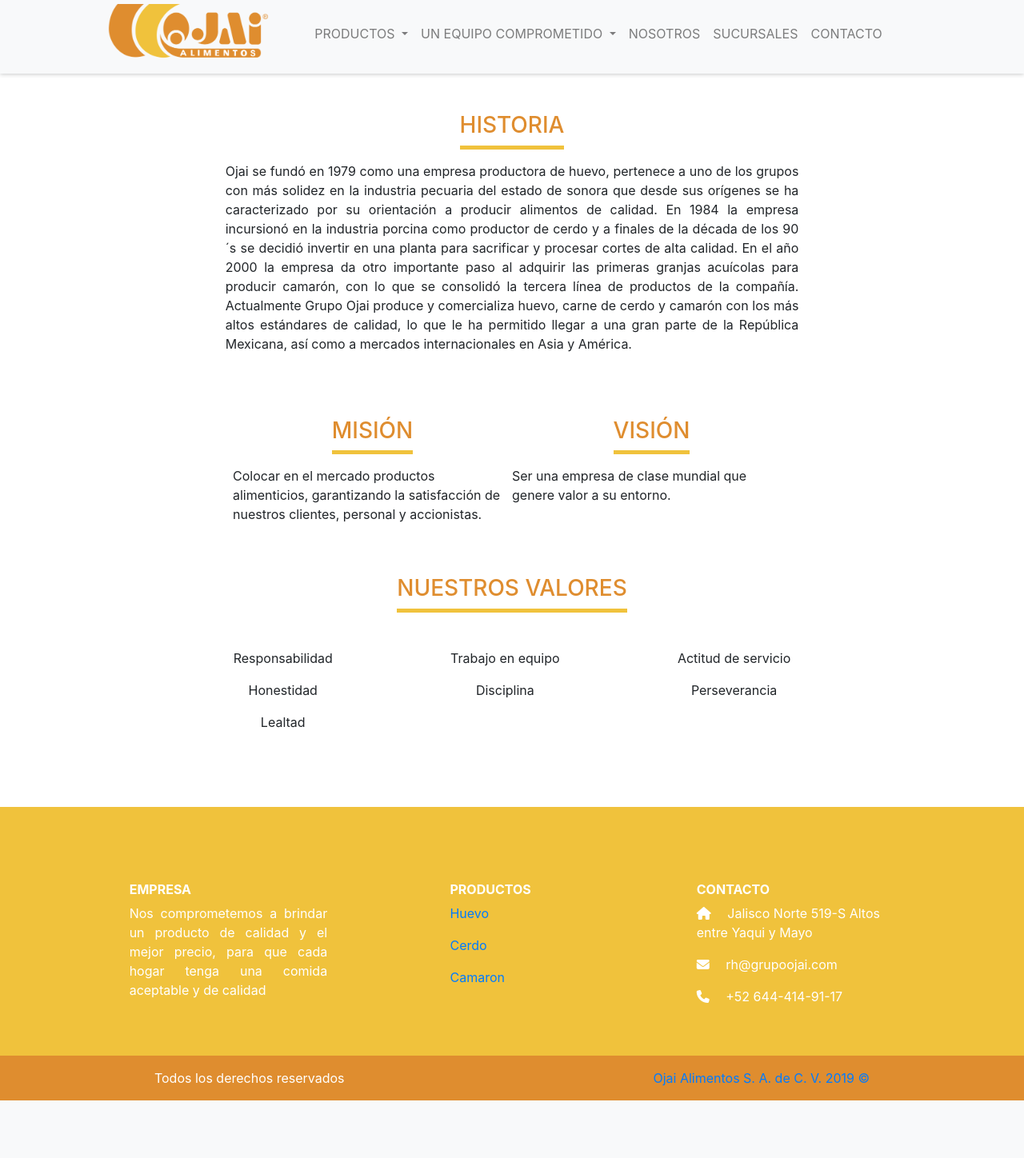
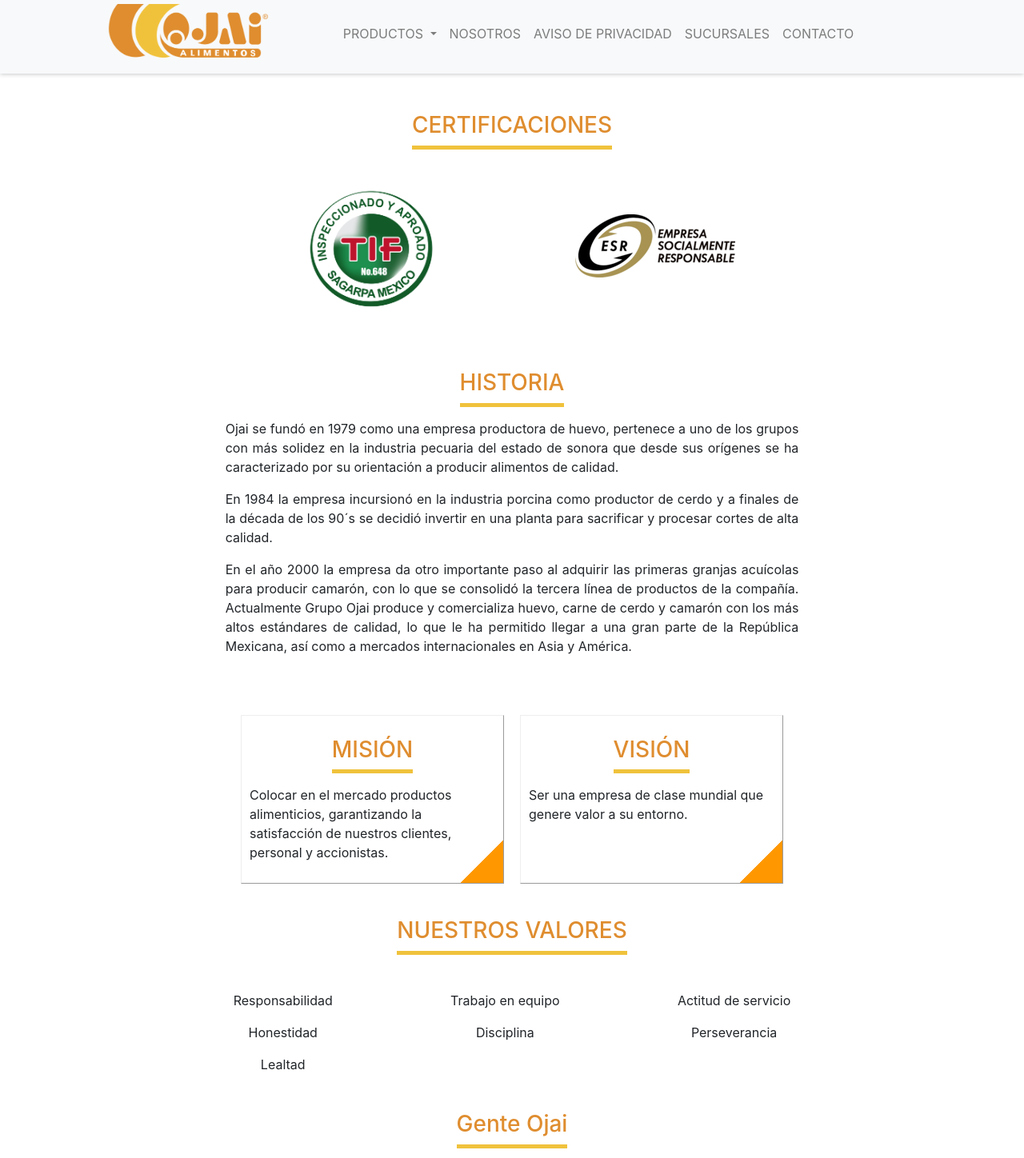
Before and after one commit to ojaiti/ojai, a PHP site: page /nosotros.php in a window 1280 px wide. Shown: the top 1448 px of the page at 80% size. Before the commit the page ends 1376 px from the top, so only its background shows below. Run offline with PHP 8.4, Linux system fonts and the light colour scheme; some libraries are stand-ins or nearby versions.

Commit message:
Se agregaron imagenes de certificaciones y se estilozo la seccion de sucursales

```diff
--- a/assets/css/style.css
+++ b/assets/css/style.css
@@ -32,6 +32,7 @@ h3{
 }
 .center{
     margin: auto;
+    text-align: center;
 }
 .bg-main{
     background: var(--prColor);
@@ -91,6 +92,11 @@ h3{
     display: flex ;
     justify-content: center ;
 }
+.spce-cc{
+    display: flex ;
+    justify-content: center ;
+    align-items: center;
+}
 .spce-a{
     display: flex ;
     justify-content: space-around ;
@@ -121,6 +127,18 @@ h3{
     display: flex;
     flex-direction: column;
     box-sizing: border-box;
+
+}
+.box-border{
+    border: 1px outset;
+    padding: 10px;
+    box-sizing: border-box;
+    margin: 10px;
+    background: linear-gradient(135deg, #ffffff, 90%, #FF9800 20% );
+
+}
+.certificaciones{
+    width: 200px;
 }
 /* Grid System */
 .grid-2{
--- a/assets/js/app.js
+++ b/assets/js/app.js
@@ -202,7 +202,7 @@ function listaPlatillos(){
     parrafos.forEach(ele =>{
       ele.classList.add('ocultar');
     }); */
-}
+} /* Fin funcion listarPlatillos */
 
 
 let items = document.querySelectorAll('.item');
--- a/bolsa.php
+++ b/bolsa.php
@@ -50,7 +50,6 @@
               </div>
             </div>
           </form>
-            <img class="p-alimentos" src="http://www.ojaialimentos.com.mx/img/slide_cont/equipo.jpg" alt="alimentos">
         </div>
 
     </div>
--- a/includes/templates/header.php
+++ b/includes/templates/header.php
@@ -59,7 +59,7 @@
 
 
       </li>
-      <li class="nav-item dropdown">
+      <!-- <li class="nav-item dropdown">
         <a class="nav-link dropdown-toggle" href="#" id="navbarDropdown" role="button" data-toggle="dropdown" aria-haspopup="true" aria-expanded="false">
         UN EQUIPO COMPROMETIDO
         </a>
@@ -67,10 +67,15 @@
           <a class="dropdown-item" aria-label="Gente Ojai" href="gente.php">GENTE OJAI</a>
 
 
-      </li>
+      </li> -->
       <li class="nav-item dropdown">
         <a class="nav-link" href="nosotros.php" role="button" aria-label="Nosotros"   aria-expanded="false">
         NOSOTROS
+        </a>
+      </li>
+      <li class="nav-item dropdown">
+        <a class="nav-link" href="aviso.php" role="button" aria-label="Nosotros"   aria-expanded="false">
+        AVISO DE PRIVACIDAD
         </a>
       </li>
       <li class="nav-item">
--- a/nosotros.php
+++ b/nosotros.php
@@ -1,4 +1,23 @@
 <?php include 'includes/templates/header.php'?>
+<section class="col-lg-10 mx-auto pt-5 spce-c">
+        <span class="content-titles">
+        <h3 class="title-center txt-center">CERTIFICACIONES</h3>
+        </span>
+</section>
+<div class="spce-c">
+<div class="col-lg-7 mgt-2 spce-a">
+  <div class="spce-cc">
+
+    <img class="certificaciones" src="assets/img/SelloTif.png" alt="tipo inspeccion federal">
+  </div>
+ <div class="spce-cc">
+
+   <img class="certificaciones" src="assets/img/Logo_esr_r.png" alt="empresa socialmente responsable">
+   </div>
+   </div>
+</div>
+
+
 <section class="col-lg-10 mx-auto pt-5 spce-c">
         <span class="content-titles">
         <h3 class="title-center txt-center">HISTORIA</h3>
@@ -8,7 +27,9 @@
 <div class="spce-c">
 <div class="col-lg-7 mgt-2">
        <p align="justify"> Ojai se fundó en 1979 como una empresa productora de huevo, pertenece a uno de los grupos con más solidez en la industria pecuaria del estado de sonora que desde sus orígenes se ha caracterizado por su orientación a producir alimentos de calidad.
-En 1984 la empresa incursionó en la industria porcina como productor de cerdo y a finales de la década de los 90´s se decidió invertir en una planta para sacrificar y procesar cortes de alta calidad.
+       </p>
+<p align="justify">       En 1984 la empresa incursionó en la industria porcina como productor de cerdo y a finales de la década de los 90´s se decidió invertir en una planta para sacrificar y procesar cortes de alta calidad.
+</p><p align="justify">
 En el año 2000 la empresa da otro importante paso al adquirir las primeras granjas acuícolas para producir camarón, con lo que se consolidó la tercera línea de productos de la compañía.
 Actualmente Grupo Ojai produce y comercializa huevo, carne de cerdo y camarón con los más altos estándares de calidad, lo que le ha permitido llegar a una gran parte de la República Mexicana, así como a mercados internacionales en Asia y América.
 </p> </div>
@@ -20,7 +41,7 @@ Actualmente Grupo Ojai produce y comercializa huevo, carne de cerdo y camarón c
     <div class="col-lg-7 m-3">
       <div class="grid-2">
 
-          <div class="box box-left">
+          <div class="box box-left box-border">
               <section class="mx-auto pt-3 spce-c">
                   <span class="content-titles">
                   <h3 class="title-center txt-c">MISIÓN</h3>
@@ -32,7 +53,7 @@ Actualmente Grupo Ojai produce y comercializa huevo, carne de cerdo y camarón c
                 </div>
           </div> <!-- Fin box -->
 
-          <div class="box box-right">
+          <div class="box box-right box-border">
               <section class="mx-auto pt-3 spce-c">
                   <span class="content-titles">
                   <h3 class="title-center txt-c">VISIÓN</h3>
@@ -50,7 +71,7 @@ Actualmente Grupo Ojai produce y comercializa huevo, carne de cerdo y camarón c
 <!-- Fin spec-c -->
 <div class="box box-right">
 
-<section class="col-lg-10 mx-auto pt-3 spce-c">
+<section class="col-lg-10 mx-auto spce-c">
         <span class="content-titles">
         <h3 class="title-center txt-c">NUESTROS VALORES</h3>
         </span>
@@ -80,6 +101,37 @@ Actualmente Grupo Ojai produce y comercializa huevo, carne de cerdo y camarón c
   </div>
 </div>
 
+<section class="col-lg-10 mx-auto spce-c">
+        <span class="content-titles">
+        <h3 class="title-center txt-c">Gente Ojai</h3>
+        </span>
+</section>
+
+<div class="row spce-c pt-5 m-3 txt-j">
+    <div class="col-lg-10 spce-c">
+        <div class="col-lg-8">
+            <img class="p-alimentos" src="http://www.ojaialimentos.com.mx/img/slide_cont/equipo.jpg" alt="alimentos">
+            <p class="pt-3" >
+ En Ojai Alimentos buscamos la excelencia en nuestros resultados y forjamos relaciones perdurables basadas en la confianza,
+ al vivir con intensidad nuestros valores essenciales: Honestidad, Responsabilidad, Disciplina,
+ Lealtad, Trabajo en equipo, Perseverancia y Actitud de servicio.
+</p>
+<p>
+ Una cultura basada en ello
+ contribuye a incrementar, de manera sostenible, el valor de la compañía para todos los grupos
+ de interés: clientes, accionistas, personal y en la comunidad donde nos desarrollamos.
+ </p>
+ <p>
+ De esta manera podemos asegurar que llevaremos a cabo nuestra Visión y nuestra Misión.
+Sabemos que para lograrlo, cada uno de las personas que trabajamos en la compañía constituye una
+ pieza importante que aporta su esfuerzo, energía y pasión para cumplir cabalmente con la
+ responsabilidad que le ha sido asignada, así es nuestro equipo y estamos orgullosos de que
+ basamos el éxito de la empresa en el activo más importante: Nuestra Gente. </p>
+        </div>
+
+    </div>
+</div>
+
 <!-- <div class="row-flex mgt-5">
     <img src="assets/img/nuestros_valores.jpg" class="img-100 p-2" alt="Mision">
 
```
Also changed, not shown: other parts of assets/css/style.css (+38 -1 lines), aviso.php (added, +65 -0 lines), distribuciones.php (+49 -6 lines), assets/img/SelloTIF.png (added), assets/img/esr.png (added), assets/img/logo_esr.png (added), assets/img/logo_esr_r.png (added).
